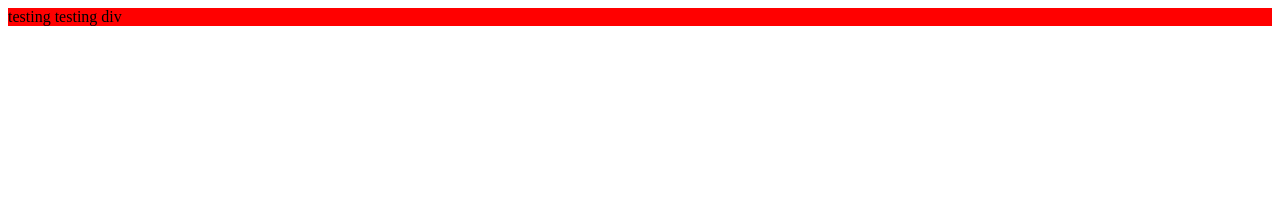
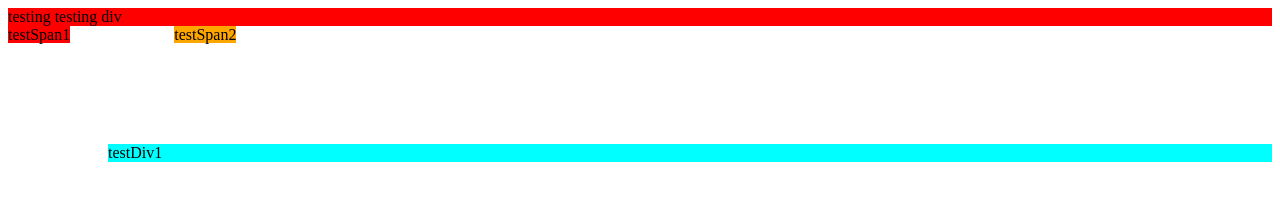
Before and after one commit to CptMaistro/css-guide, a plain HTML site: page index.html in a window 1280 px wide. Drawn offline with Linux system fonts and the light colour scheme.

Commit message:
second commit

```diff
--- a/index.html
+++ b/index.html
@@ -5,11 +5,15 @@
     <meta http-equiv="X-UA-Compatible" content="IE=edge">
     <meta name="viewport" content="width=device-width, initial-scale=1.0">
     <title>Document</title>
+    <!-- länka in css fil -->
     <link rel="stylesheet" href="styles.css">
 </head>
 <body>
-    <!-- <h1>test h1</h1>
-    <p>paragraf</p> -->
+    <!-- div och span är bra element att lära sig css på eftersom dom inte har styling från början -->
+    <!-- class går att använda på ett eller flera element -->
     <div class="testklass">testing testing div</div>
+    <span class="testklass">testSpan1</span>
+    <span class="fargorange">testSpan2</span>
+    <div class="bla-och-margin">testDiv1</div>
 </body>
 </html>
--- a/styles.css
+++ b/styles.css
@@ -1,3 +1,16 @@
 .testklass {
     background-color: red;
+    background-color: orange;
+    background-color: red;
 }
+.fargorange{
+    background-color: orange;
+    margin-left: 100px;
+    margin-top: 100px;
+
+}
+.bla-och-margin{
+    background-color: aqua;
+    margin-left: 100px;
+    margin-top: 100px;
+}
```
